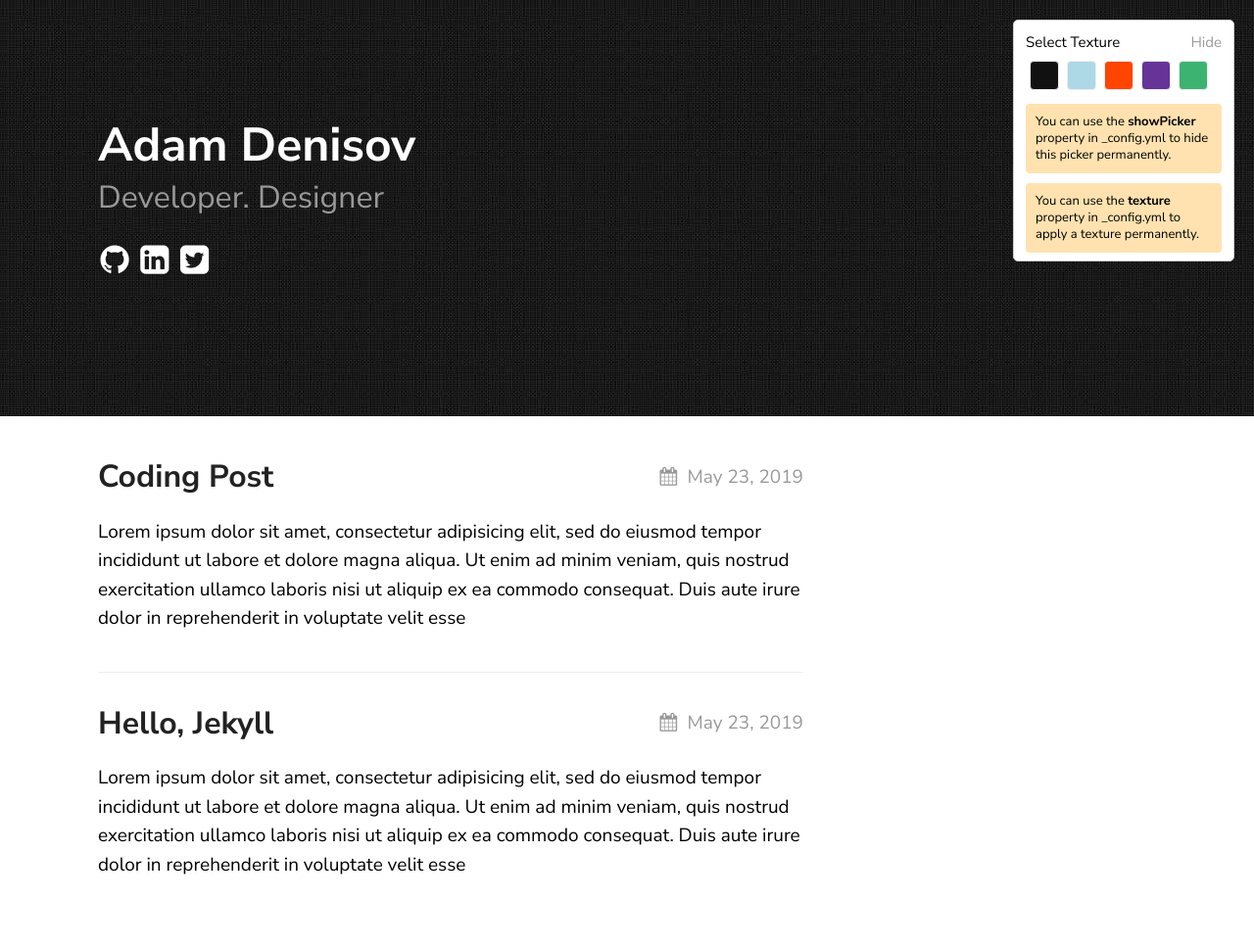
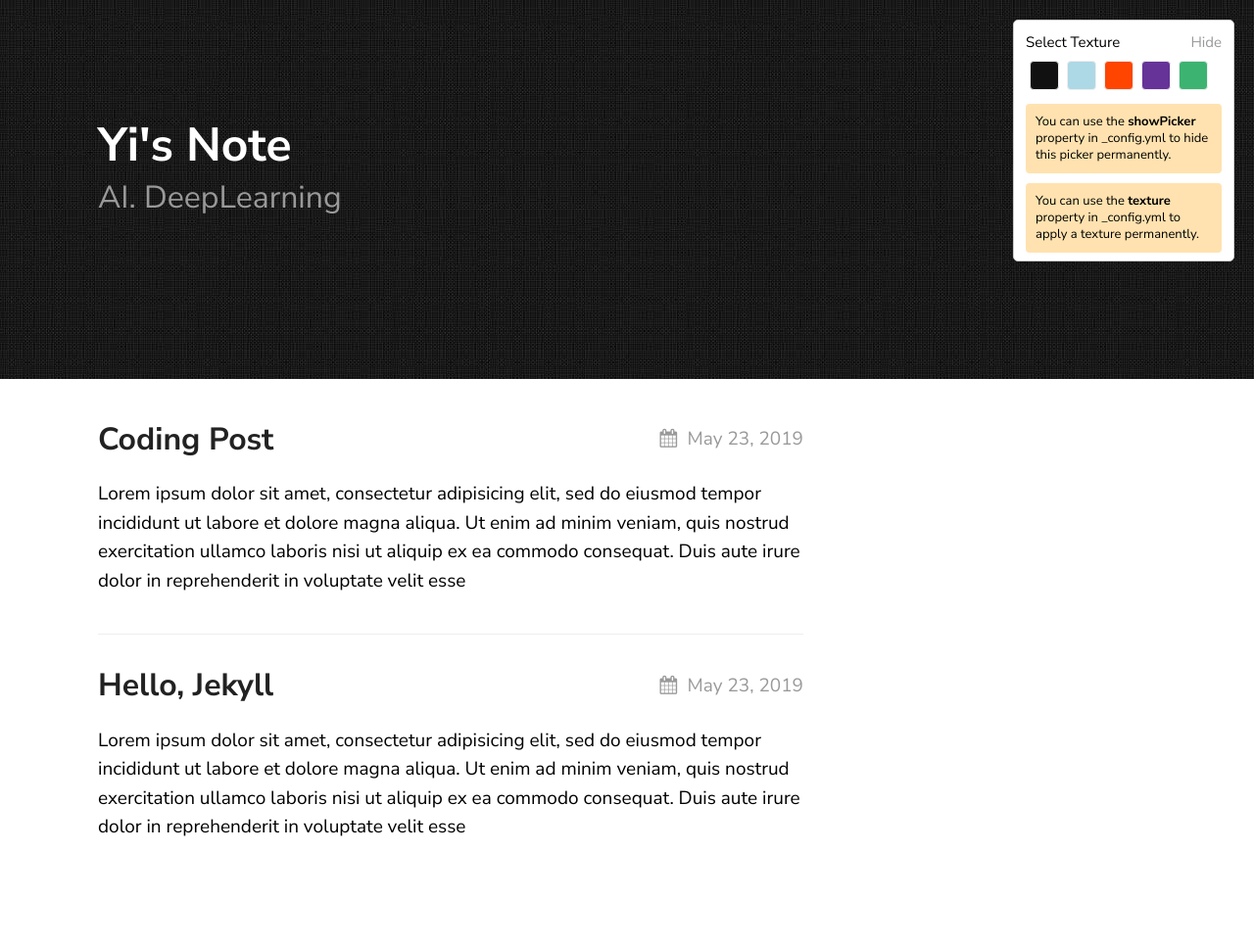
Before and after one commit to animilux/animilux.github.io, a Jekyll site: the page built from index.md, in a window 1280 px wide. Shown: the whole page at 98% size. Built offline with Jekyll 4.4.1, drawn with Linux system fonts in a browser that asks for light colours; after the commit the page ends 929 px from its top, so only the background shows below that.

Commit message:
Update _config.yml

```diff
--- a/_config.yml
+++ b/_config.yml
@@ -1,6 +1,6 @@
-title: Texture Theme
-author: GitHub User
-email: your-email@domain.com
+title: Yi's Note
+author: Yi
+email: jok0905@naver.com
 description: > # this means to ignore newlines until "show_exerpts:"
   Write an awesome description for your new site here. You can edit this
   line in _config.yml. It will appear in your document head meta (for
@@ -16,19 +16,19 @@ sass:
 
 permalink: /posts/:title/
 texture:
-  title: Adam Denisov
-  tagline: Developer. Designer
+  title: Yi's Note
+  tagline: AI. DeepLearning
   date_format: "%b %-d, %Y"
   style: black
   showNav: false
   showPicker: true
 
   # generate social links in footer
-  social_links:
-    twitter: thelehhman
-    github:  thelehhman
-    linkedIn: in/thelehhman
-    rss: rss
+#   social_links:
+#     twitter: thelehhman
+#     github:  thelehhman
+#     linkedIn: in/thelehhman
+#     rss: rss
 
 
 # If you want to link only specific pages in your header, uncomment
```
